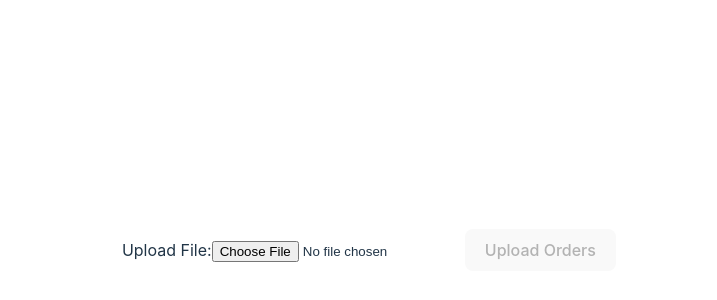
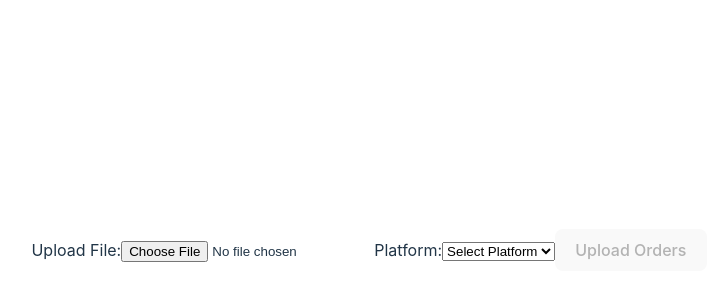
Before and after one commit to avazquez0191/xom-ui, a React (Vite) app: page / in a window 1280 px wide. Shown: the part 150-450 px from the top of the page, without its empty margins (271-988 px from the left). Built offline with nearby package versions, Linux system fonts and the light colour scheme.

Commit message:
[Add platform parameter]

```diff
--- a/src/components/FileUpload.tsx
+++ b/src/components/FileUpload.tsx
@@ -8,12 +8,18 @@ interface UploadResponse {
 
 export default function FileUpload() {
   const [file, setFile] = useState<File | null>(null);
+  const [platform, setPlatform] = useState<string>('');
   const [isLoading, setIsLoading] = useState<boolean>(false);
   const [error, setError] = useState<string>('');
 
   const handleFileChange = (e: ChangeEvent<HTMLInputElement>) => {
     setFile(e.target.files?.[0] || null);
     setError(''); // Clear previous errors on new file selection
+  };
+
+  const handlePlatformChange = (e: ChangeEvent<HTMLSelectElement>) => {
+    setPlatform(e.target.value);
+    setError(''); // Clear previous errors on new platform selection
   };
 
   const handleSubmit = async (e: FormEvent) => {
@@ -26,15 +32,14 @@ export default function FileUpload() {
     setIsLoading(true);
     const formData = new FormData();
     formData.append('file', file);
+    formData.append('platform', platform);
 
     try {
       const response: AxiosResponse<UploadResponse> = await axios.post(
         '/api/order/upload',
-        formData,
-        { headers: { 'Content-Type': 'multipart/form-data' } }
+        formData
       );
-      console.log(response);
-      alert(`Success! Processed ${response.data.insertedCount} orders.`);
+      console.log(`Success! Processed ${response.data.insertedCount} orders.`);
     } catch (err) {
       const error = err as AxiosError<{ message?: string }>;
       setError(error.response?.data?.message || error.message || 'Upload failed');
@@ -54,6 +59,14 @@ export default function FileUpload() {
           onChange={handleFileChange}
           disabled={isLoading}
         />
+        {/* implement a select with the values TEMU, EBAY, AMAZON */}
+        <label htmlFor="platform-select">Platform:</label>
+        <select id="platform-select" name="platform" onChange={handlePlatformChange} value={platform} disabled={isLoading}>
+          <option value="">Select Platform</option>
+          <option value="TEMU">TEMU</option>
+          <option value="EBAY">EBAY</option>
+          <option value="AMAZON">AMAZON</option>
+        </select>
         <button
           type="submit"
           disabled={!file || isLoading}
```
